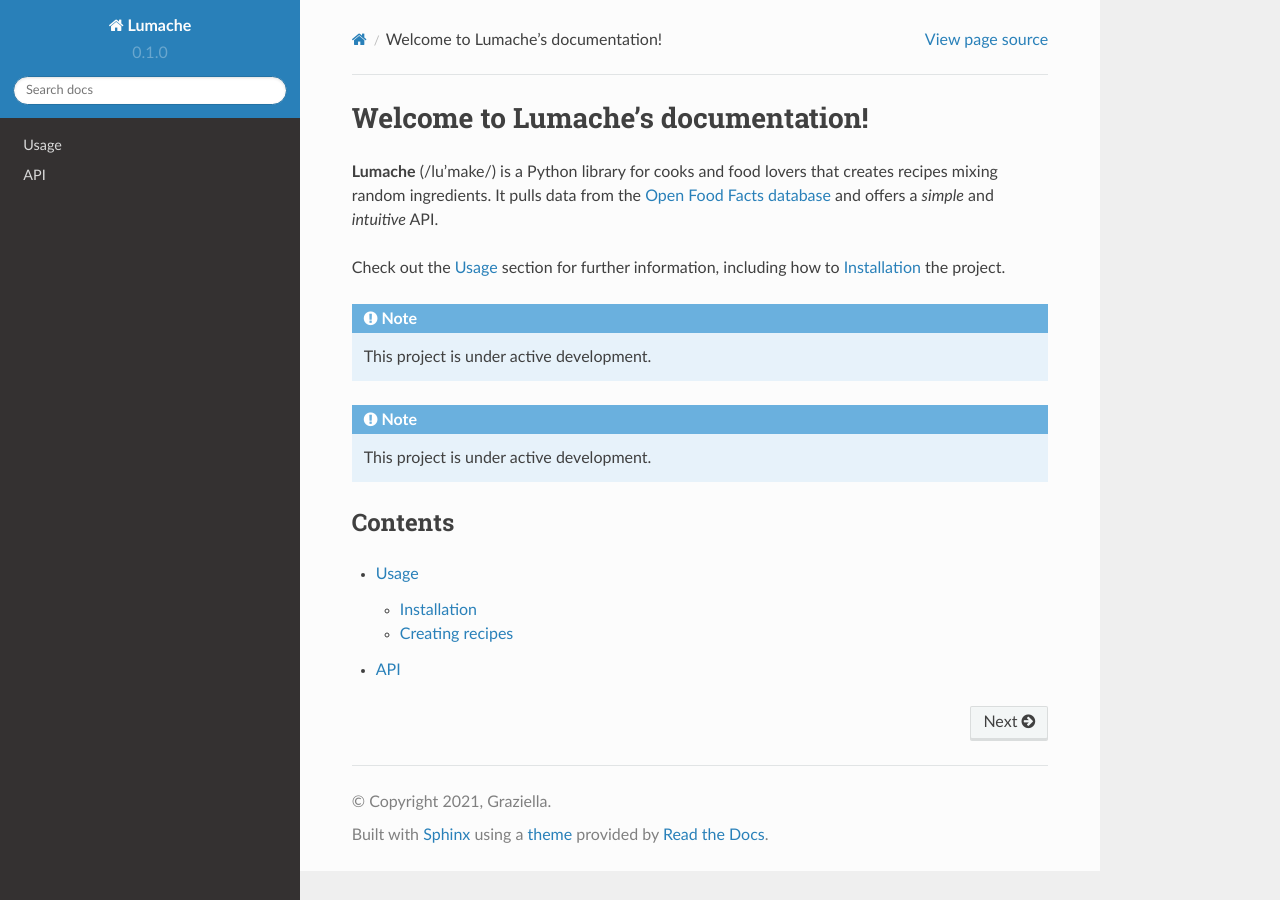
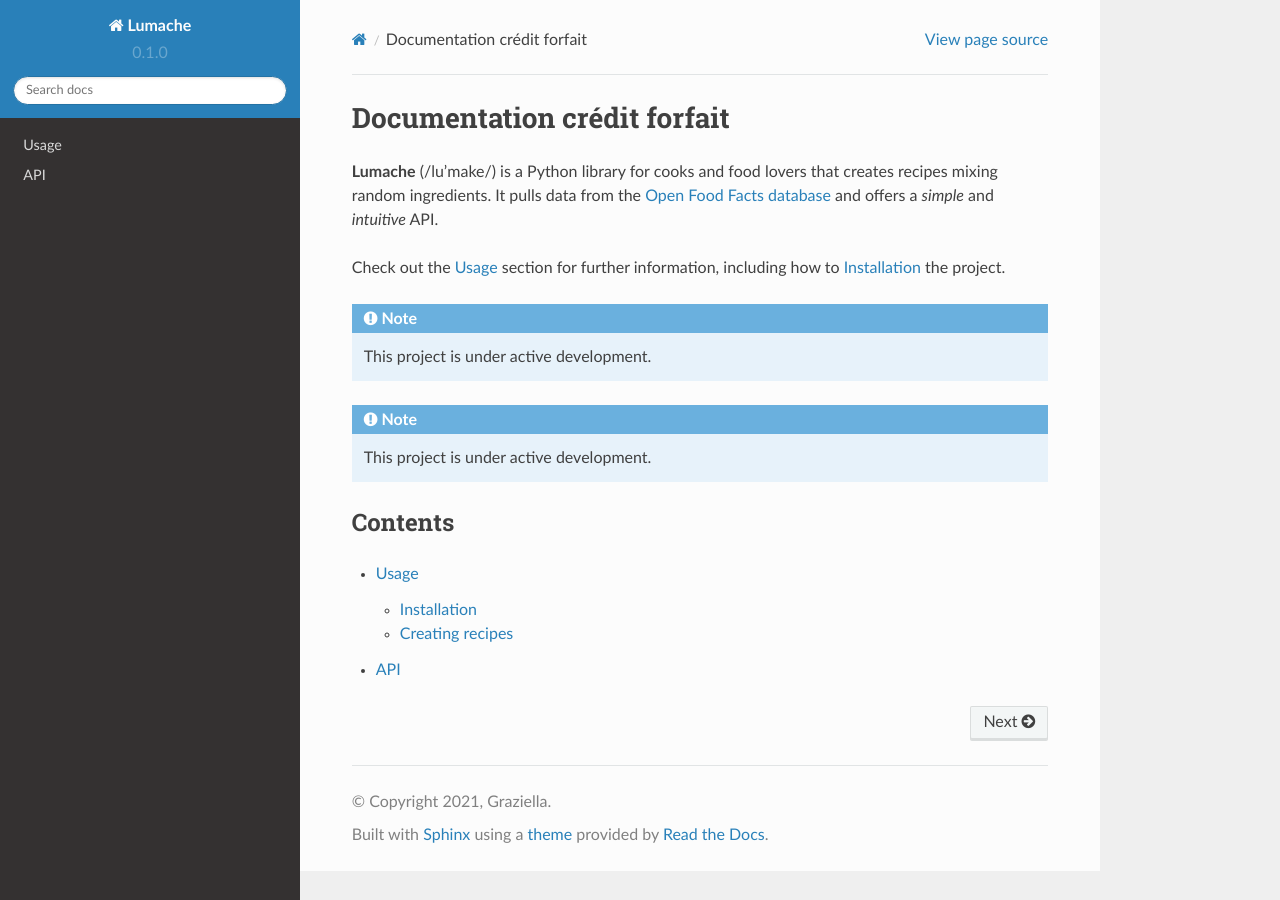
Before and after one commit to MarieBergeret/rtdoc, a Sphinx documentation site: the page built from docs/source/index.rst, in a window 1280 px wide. Built offline with Sphinx 7.4.7 and the Read the Docs theme 2.0.0, drawn with Linux system fonts in a browser that asks for light colours.

Commit message:
Update index.rst

```diff
--- a/docs/source/index.rst
+++ b/docs/source/index.rst
@@ -1,4 +1,4 @@
-Welcome to Lumache's documentation!
+Documentation crédit forfait
 ===================================
 
 **Lumache** (/lu'make/) is a Python library for cooks and food lovers
```
